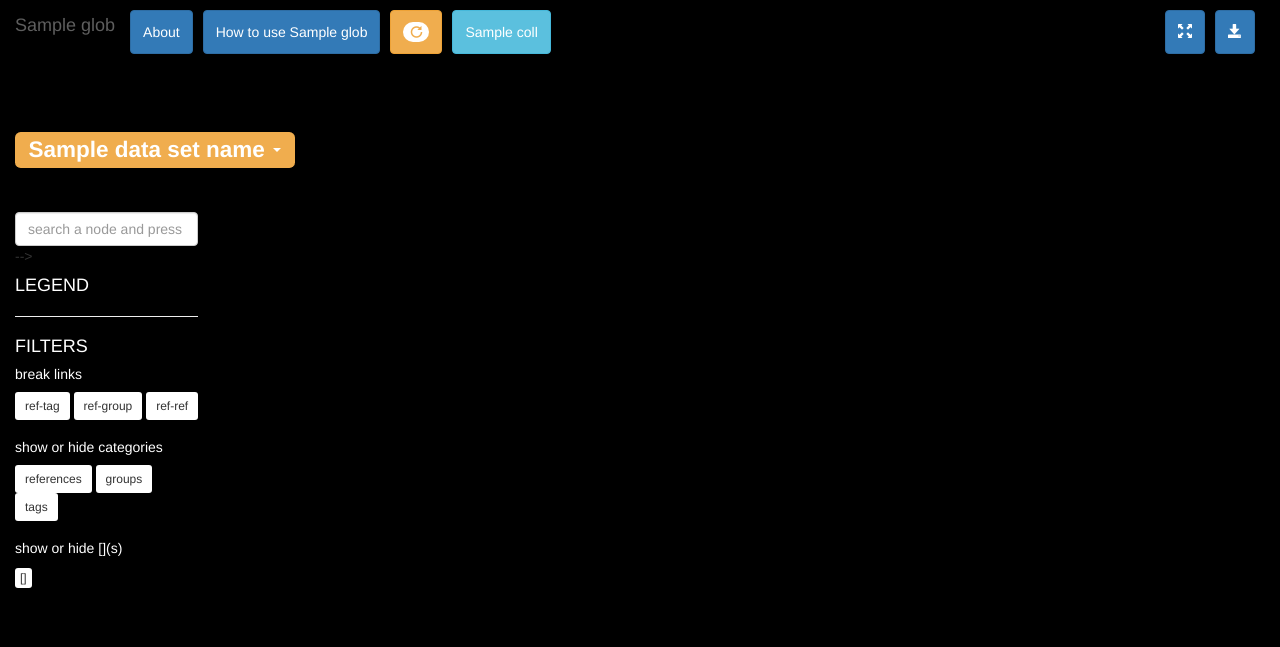
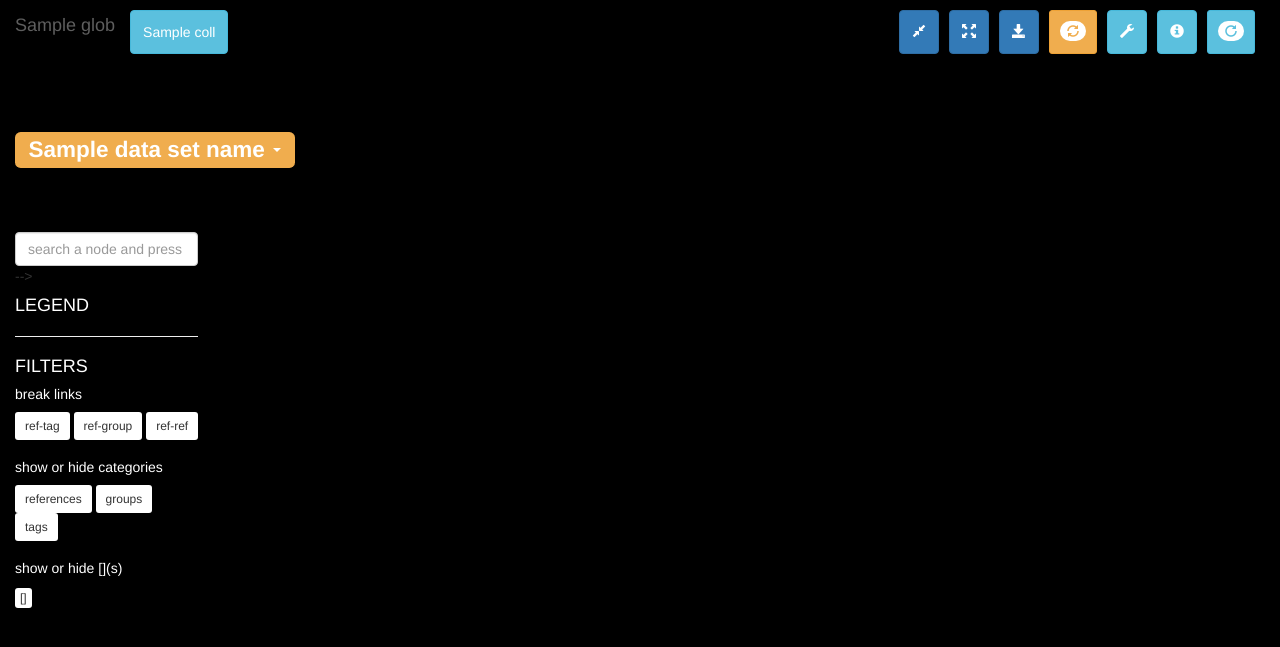
Before and after one commit to JulienParis/LibViz, a Python web app: template app/templates/D3_network.html in a window 1280 px wide. Shown: the top 647 px of the page. Run offline with Jinja, Linux system fonts and the light colour scheme; the template is opened without the code that fills it: most values are stand-ins (such as "Sample title", 1, 10 or a date in 2020); some libraries are stand-ins or nearby versions.

Commit message:
Most stable version so far
- replace button in nabber
- hide/show all filters-infos button fixed
- graphism for ‘about’ modal redone’
- reset zoom
-nice tooltips for bootstrap

```diff
--- a/app/templates/D3_network_base.html
+++ b/app/templates/D3_network_base.html
@@ -77,7 +77,7 @@
             z-index: 2;
         }
 
-        .tooltip {
+        .tooltipNode {
             position: absolute;
             text-align: center;
             max-width: 250px;
--- a/app/templates/D3_network_infos.html
+++ b/app/templates/D3_network_infos.html
@@ -7,19 +7,21 @@
       <!-- search buttons -->
       <div class="col-sm-2" >
 
-        <!-- which datas -->
         <br></br>
 
+        <!-- button collapser -->
         <div role="button"
-            name = "collapser"
+            id = "collapserFilters"
             data-toggle="collapse"
-            data-target="#collapseInfos" aria-expanded="false" aria-controls="collapseInfos"
+            data-target="#collapsibleFilters"
+            aria-expanded="false"
+            aria-controls="collapsibleFilters"
             >
 
           <h2 class="text-center" style="color: white"
             data-toggle="tooltip"
             data-placement="right"
-            title="show/hide filter options"
+            title="current dataset - show/hide filter options"
             >
             <span class="label label-warning">
               {{ dataSet_name }} <span class="caret"></span>
@@ -28,15 +30,21 @@
 
         </div>
 
-        <br></br>
+        <br></br><br>
 
-        <div class="collapse in " id="collapseInfos">
+        <!-- collapsible filter -->
+        <div class="collapse in " id="collapsibleFilters" >
 
-          <input id="search"
-                 type="text"
-                 class="form-control"
-                 placeholder="search a node and press enter"
-                 onKeyPress="handle(event)">
+          <input  id="search"
+                  type="text"
+
+                  data-toggle="tooltip"
+                  data-placement="top"
+                  title="search a node, select it from the list and press enter"
+
+                  class="form-control"
+                  placeholder="search a node and press enter"
+                  onKeyPress="handle(event)">
 
           <!--<span class="input-group-btn">-->
           <!--  <button class="btn btn-default"-->
@@ -175,18 +183,24 @@
 
         <div class="infosNode list-group" style="opacity: 0">
 
+          <!-- collapser infos -->
+          <a role="button"
+            id="collapserInfos"
+            data-toggle="collapse"
+            data-target="#collapsibleInfos" aria-expanded="false" aria-controls="collapsibleInfos" >
 
-          <a role="button"
-            name="collapser"
-            data-toggle="collapse"
-            data-target="#collapseNodeInfos" aria-expanded="false" aria-controls="collapseNodeInfos" >
-
-            <h4> SELECTED NODE <span class="caret" ></span></h4>
+            <h4 class="text-center"
+                data-toggle="tooltip"
+                data-placement="left"
+                title="show/hide node infos"
+            >
+              SELECTED NODE <span class="caret" ></span>
+            </h4>
 
           </a>
 
-
-          <div class="collapse in " id="collapseNodeInfos">
+          <!-- collapsible infos-->
+          <div class="collapse in " id="collapsibleInfos">
 
             <p class="list-group-item">label :    <a id="nLabel"></a></p>
             <p class="list-group-item">category : <a id="nCategory"></a></p>
--- a/app/templates/base.html
+++ b/app/templates/base.html
@@ -69,6 +69,36 @@
 				to   { -webkit-transform: rotate(360deg); }
 			}
 
+
+			.tooltip-inner{
+				background-color: grey;
+			}
+
+			.tooltip.top .tooltip-arrow {
+				border-top-color: grey;
+			  }
+			.tooltip.top-left .tooltip-arrow {
+			  border-top-color: grey;
+			}
+			.tooltip.top-right .tooltip-arrow {
+			  border-top-color: grey;
+			}
+			.tooltip.right .tooltip-arrow {
+			  border-right-color: grey;
+			}
+			.tooltip.left .tooltip-arrow {
+			  border-left-color: grey;
+			}
+			.tooltip.bottom .tooltip-arrow {
+			  border-bottom-color: grey;
+			}
+			.tooltip.bottom-left .tooltip-arrow {
+			  border-bottom-color: grey;
+			}
+			.tooltip.bottom-right .tooltip-arrow {
+			  border-bottom-color: grey;
+			}
+
 		</style>
 
     </head>
@@ -99,53 +129,6 @@
 			<!-- Collect the nav links, forms, and other content for toggling -->
 			<div class="collapse navbar-collapse" id="bs-example-navbar-collapse-1">
 				<ul class="nav navbar-nav">
-					<!-- Button 'About' triggering modal -->
-					<li>
-						<button type="button"
-							class="btn btn-primary"
-							data-toggle="modal"
-							style="margin-top: 10px; margin-bottom: 10px; height: 44px; margin-right: 10px"
-							data-target="#modalAbout"
-							>
-						About
-						<!--{{ glob.titleApp }}-->
-						</button>
-					</li>
-
-
-
-
-					<!-- Button 'HOW TO' triggering modal -->
-					<li>
-						<button type="button"
-								class="btn btn-primary"
-								data-toggle="modal"
-								style="margin-top: 10px; margin-bottom: 10px; height: 44px; margin-right: 10px"
-								data-target="#modalHowTo"
-								  >
-						How to use {{ glob.titleApp }}
-						</button>
-					</li>
-
-
-
-
-					<!-- just one refresh button == to the displayed collection -->
-					{% if data_JSON %}
-					<li>
-						<button type="button"
-							class="btn btn-warning"
-							aria-label="Left Align"
-							data-toggle="modal"
-							data-placement="bottom"
-							title="refresh the {{ selection }} dataset"
-							style="margin-top: 10px; margin-bottom: 10px; height: 44px; margin-right: 10px"
-							data-target="#modalRefresh">
-								<span class="badge"> <span class="glyphicon glyphicon-repeat"></span> </span>
-						</button>
-					</li>
-					{% endif %}
-
 
 					<!-- main buttons according to the length of 'collections_names' -->
 					{% for coll in glob.collections_names %}
@@ -161,27 +144,135 @@
 
 				</ul> <!-- end left navbar -->
 
-				{% if data_JSON %}
+
+
+
+				<!-- right side of the navbar -->
+
 				<ul class="nav navbar-nav navbar-right">
-					<li> <!-- full screen button -->
+
+					{% if data_JSON %}
+
+					<a  href=""
+						data-toggle="tooltip"
+						data-placement="bottom"
+						title="refresh the view for {{ selection }} dataset"
+						>
+
+						<!-- just one refresh button == for the current displayed collection -->
+						<button  href=""
+							type="button"
+							class="btn btn-sm btn-info"
+							style="margin-top: 10px; margin-bottom: 10px; height: 44px; margin-right: 10px"
+							>
+							<!--TEST-->
+								<span class="badge">
+									<span class="glyphicon glyphicon-repeat"></span>
+								</span>
+
+						</button>
+					</a>
+
+					<li data-toggle="tooltip"
+						data-placement="bottom"
+						title="hide / show all filters and infos"
+						>
+						<!-- full screen button -->
 						<button type="button"
-							class="btn btn-primary collapser"
+							id="collapseAll"
+							class="btn btn-md btn-primary"
 							style="margin-top: 10px; margin-bottom: 10px; height: 44px; margin-right: 10px"
+							>
+							<span class="glyphicon glyphicon-resize-small"></span>
+						</button>
+					</li>
+
+
+					<li data-toggle="tooltip"
+						data-placement="bottom"
+						title="reset zoom"
+						>
+						<!-- full screen button -->
+						<button type="button"
+							id="collapseAll"
+							class="btn btn-md btn-primary"
+							style="margin-top: 10px; margin-bottom: 10px; height: 44px; margin-right: 10px"
+							onclick="resetted()"
 							>
 							<span class="glyphicon glyphicon-fullscreen"></span>
 						</button>
 					</li>
-					<li> <!-- full screen button -->
+
+
+					<li data-toggle="tooltip"
+						data-placement="bottom"
+						title="export the graph to a svg image // NOT WORKING YET "
+						>
+						<!--  button export svg-->
 						<button type="button"
-							class="btn btn-primary"
-							data-toggle="modal"
+							class="btn btn-md btn-primary"
 							style="margin-top: 10px; margin-bottom: 10px; height: 44px; margin-right: 10px"
-							onclick="" >
+							>
 							<span class="glyphicon glyphicon-save"></span>
 						</button>
 					</li>
+
+
+					<li data-toggle="tooltip"
+						data-placement="bottom"
+						title="refresh the {{ selection }} dataset"
+						>
+						<!-- just one refresh button == for the current displayed collection -->
+						<button type="button"
+							class="btn btn-sm btn-warning"
+							aria-label="Left Align"
+							data-toggle="modal"
+							data-placement="bottom"
+							style="margin-top: 10px; margin-bottom: 10px; height: 44px; margin-right: 10px"
+							data-target="#modalRefresh"
+							>
+								<span class="badge"> <span class="glyphicon glyphicon-refresh"></span> </span>
+						</button>
+					</li>
+
+					{% endif %}
+
+					<li data-toggle="tooltip"
+						data-placement="bottom"
+						title="How to use {{ glob.titleApp }}"
+						>
+						<!-- Button 'HOW TO' triggering modal -->
+						<button type="button"
+								class="btn btn-md btn-info"
+								data-toggle="modal"
+								style="margin-top: 10px; margin-bottom: 10px; height: 44px; margin-right: 10px"
+								data-target="#modalHowTo"
+								  >
+							<span class="glyphicon glyphicon-wrench"></span>
+						<!--How to use {{ glob.titleApp }}-->
+						</button>
+					</li>
+
+
+					<li data-toggle="tooltip"
+						data-placement="bottom"
+						title="About the {{ glob.titleApp }} project"
+						>
+						<!-- Button 'About' triggering modal -->
+						<button type="button"
+							class="btn btn-md btn-info"
+							data-toggle="modal"
+							style="margin-top: 10px; margin-bottom: 10px; height: 44px; margin-right: 10px"
+							data-target="#modalAbout"
+							>
+							<span class="glyphicon glyphicon-info-sign"></span>
+							<!--About-->
+						</button>
+					</li>
+
+
 				</ul><!-- end right navbar -->
-				{% endif %}
+
 
 			</div>
 
@@ -273,43 +364,88 @@
 
 			<div class="modal-body">
 
-			  <h4 class="text-center"><span class="label label-primary"> Node infos and neighbours </span></h4>
-				<h5> <span class="glyphicon glyphicon-menu-right"></span>
-					<strong><em>Simple left-click on a node</em></strong>
-					<p>select a node and show its infos in the panel on the right side of the window</p>
+			  <h4 class="text-center"><span class="label label-primary">
+			  Node infos and neighbours
+			  </span></h4>
+				<h5><span class="badge">
+						<span class="glyphicon glyphicon-menu-right"></span>
+					</span>
+					<strong><em>Simple left-click on a node : show infos</em></strong>
+					<p> select a node and show its infos in the panel on the right side of the window</p>
 				</h5>
-				<h5> <span class="glyphicon glyphicon-menu-right"></span>
-					<strong><em>Double left-click on a node</em></strong>
-					<p>select/unselect a node and show its neighbours while hiding the others</p>
+				<h5><span class="badge">
+						<span class="glyphicon glyphicon-menu-right"></span><span class="glyphicon glyphicon-menu-right"></span>
+					</span>
+					<strong><em>Double left-click on a node : show neighbours</em></strong>
+					<p> select/unselect a node and show its neighbours while hiding the others</p>
 				</h5>
 
 			  <hr></hr>
 
-			  <h4 class="text-center"><span class="label label-primary"> Zoom and pan graph </span></h4>
-				<h5> <span class="glyphicon glyphicon-menu-right"></span>
+			  <h4 class="text-center"><span class="label label-primary">
+			  Zoom and pan graph
+			  </span></h4>
+				<h5><span class="badge">
+						<span class="glyphicon glyphicon-search"></span>
+					</span>
 					<strong><em>Zoom in the graph</em></strong>
-					<p>use your mouse wheel to zoom / dezoom on the graph</p>
+					<p> use your mouse wheel to zoom / dezoom on the graph</p>
 				</h5>
-				<h5> <span class="glyphicon glyphicon-menu-right"></span>
+				<h5><span class="badge">
+						<span class="glyphicon glyphicon-move"></span>
+					</span>
 					<strong><em>Pan the graph</em></strong>
-					<p>left-click and hold to move your graph. If the graph goes out of the window refresh the page. </p>
+					<p> left-click and hold to move your graph. If the graph goes out reset the zoom. </p>
+				</h5>
+				<h5><span class="badge">
+						<span class="glyphicon glyphicon-fullscreen"></span>
+					</span>
+					<strong><em>Reset the zoom</em></strong>
+					<p> reset the zoom to its original position </p>
 				</h5>
 
 			  <hr></hr>
 
-			  <h4 class="text-center"><span class="label label-primary"> Filters </span></h4>
-				<h5> <span class="glyphicon glyphicon-menu-right"></span>
+			  <h4 class="text-center"><span class="label label-primary">
+			  Filters
+			  </span></h4>
+				<h5><span class="badge">
+						ref-group
+					</span>
 					<strong><em>Break links between nodes</em></strong>
-					<p>check/uncheck the family of links you want to break/relink</p>
+					<p> check/uncheck the family of links you want to break/relink</p>
 				</h5>
-				<h5> <span class="glyphicon glyphicon-menu-right"></span>
+				<h5><span class="badge">
+						groups
+					</span>
 					<strong><em>Show/hide nodes by categories</em></strong>
-					<p>check/uncheck the categories of nodes you want to show/hide</p>
+					<p> check/uncheck the categories of nodes you want to show/hide</p>
 				</h5>
-				<h5> <span class="glyphicon glyphicon-menu-right"></span>
+				<h5><span class="badge">
+						name of a specific group
+					</span>
 					<strong><em>Show/hide nodes by groups or tags </em></strong>
-					<p>check/uncheck the groups of nodes you want to show/hide</p>
+					<p> check/uncheck the groups of nodes you want to show/hide</p>
 				</h5>
+
+			<hr></hr>
+
+			  <h4 class="text-center"><span class="label label-primary">
+			  Refresh and reload
+			  </span></h4>
+				<h5><span class="badge">
+						<span class="glyphicon glyphicon-repeat"></span>
+					</span>
+					<strong><em>Refresh the view</em></strong>
+					<p> refresh the view by reloading the page but not reconstructing the dataset</p>
+				</h5>
+				<h5><span class="badge">
+						<span class="glyphicon glyphicon-refresh"></span>
+					</span>
+					<strong><em>Reload dataset from Zotero</em></strong>
+					<p> Reconstruct completely the dataset from Zotero (please wait for the script to finish)</p>
+				</h5>
+
 
 			</div>
 		</div>
@@ -369,24 +505,42 @@
     <!--  bootstrap callings  -->
     <script type="text/javascript">
 
+		// activate bootstrap dropdown
 		$(document).ready(
 			function(){ $(".dropdown-toggle").dropdown() }) ;
 
-		/*
-		function hideAll(){
-			var allToHide = document.getElementsByName('collapser')  ;
-			console.log(allToHide);
-			for(var j = 0; j < allToHide.length; j++) {
-				var obj = allToHide[j] ;
-				obj('.collapse').collapse();
-			}
-		}*/
 
-		//$('.collapser input:last').on('click', function() {
-		//	$('#collapseNodeInfos').collapse('hide');
-		//	$('#collapseInfos').collapse('hide');
-		//});
+		// full screen function to collapse all infos and filter
+		// from : http://jsfiddle.net/KyleMit/f8ypa/
+		$(function () {
 
+			var active = false;
+
+			$('#collapseAll').click(function () {
+				if (active) {
+					active = false;
+					$('#collapsibleFilters').collapse('show');
+					$('#collapsibleInfos').collapse('show');
+					$('#collapserFilters').attr('data-toggle', '');
+					$('#collapserFilters').attr('data-toggle', '');
+					$(this).html('<span class="glyphicon glyphicon-resize-small"></span>');
+				} else {
+					active = true;
+					$('#collapsibleFilters').collapse('hide');
+					$('#collapsibleInfos').collapse('hide');
+					$('#collapserFilters').attr('data-toggle', 'collapse');
+					$('#collapserInfos').attr('data-toggle', 'collapse');
+					$(this).html('<span class="glyphicon glyphicon-resize-full"></span>');
+				}
+			});
+
+			//$('#accordion').on('show.bs.collapse', function () {
+			//	if (active) $('#accordion .in').collapse('show');
+			//});
+
+		});
+
+		// activate bootstrap tooltips
 		$(function () {
 			$('[data-toggle="tooltip"]').tooltip()
 		});
```
Also changed, not shown: app/templates/D3_network.html (+47 -34 lines), app/templates/index.html (+6 -4 lines).
